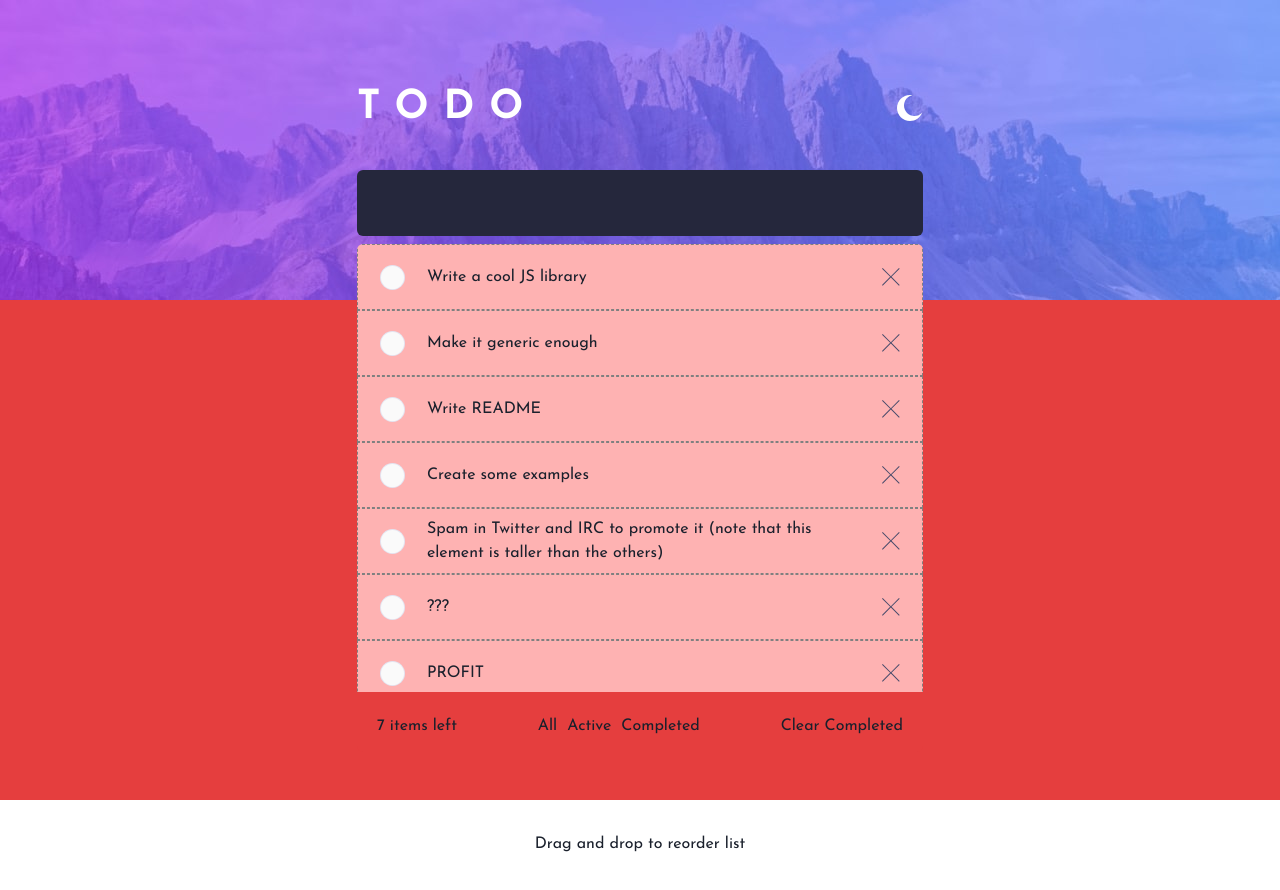
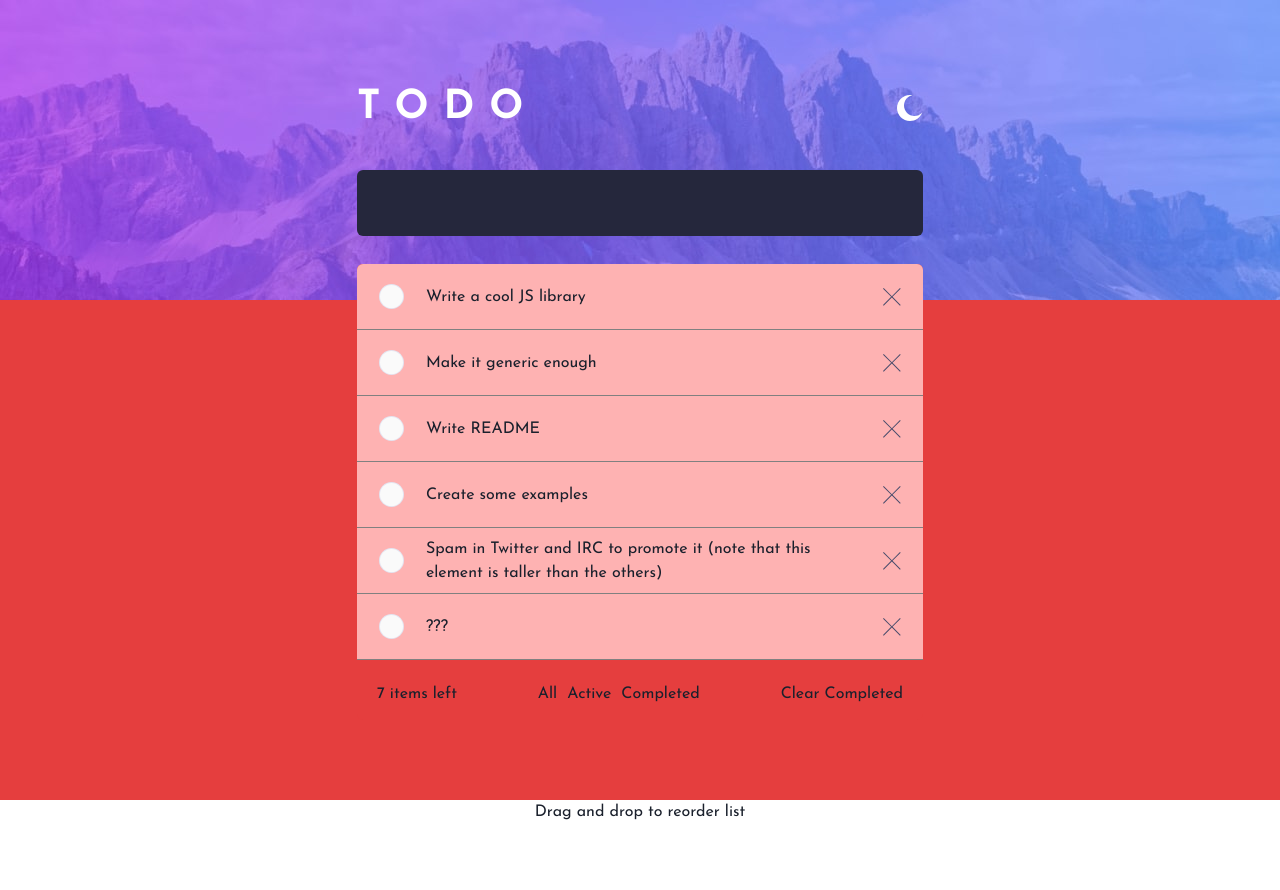
Before and after one commit to Ricuesta86/todo-app-frontend, a React (Vite) app: page / in a window 1280 px wide. Shown: the top 890 px of the page. Built offline with nearby package versions, Linux system fonts and the light colour scheme; a web font is replaced by a local one.

Commit message:
Working in Div Cards

```diff
--- a/src/App.tsx
+++ b/src/App.tsx
@@ -180,9 +180,9 @@ function App() {
             }}
           />
         </Flex>
-        <Stack>
+        <Stack bg={bgCard} borderTopRadius={"md"} marginTop={"20px"}>
           <DndProvider backend={HTML5Backend}>
-            <Box borderTopRadius={"md"} height={"448px"} overflowY={"scroll"}>
+            <Box borderTopRadius={"md"} height={"396px"} overflowY={"scroll"}>
               {todos.map((todo, i) => renderCard(todo, i))}
             </Box>
           </DndProvider>
--- a/src/components/Card.tsx
+++ b/src/components/Card.tsx
@@ -12,7 +12,7 @@ import iconCheck from "../assets/images/icon-check.svg";
 import {ItemTypes} from "./ItemTypes";
 
 const style = {
-  border: "1px dashed gray",
+  borderBottom: "1px solid gray",
   padding: "0 22px",
   // backgroundColor: "white",
   cursor: "move",
```
